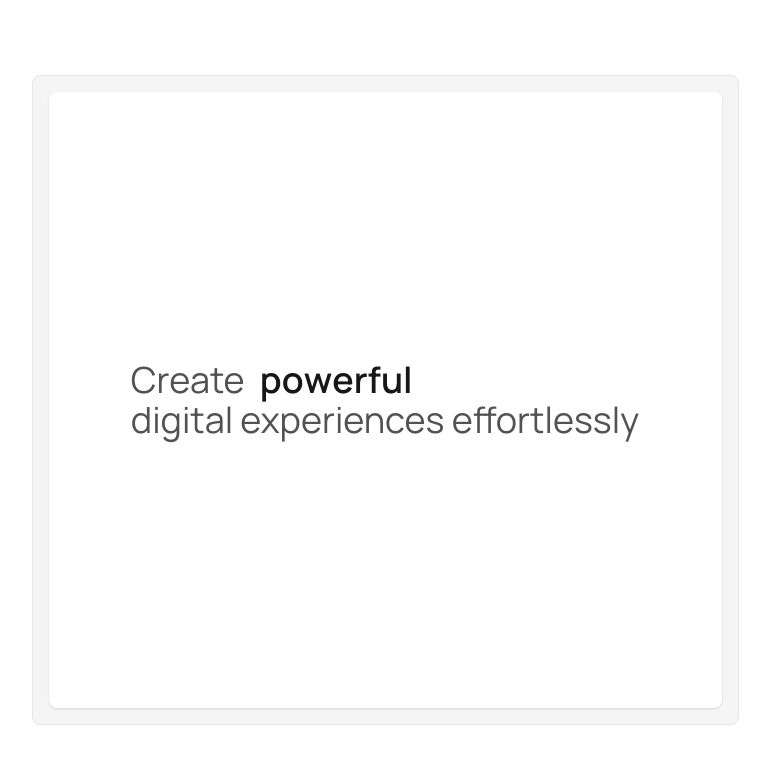
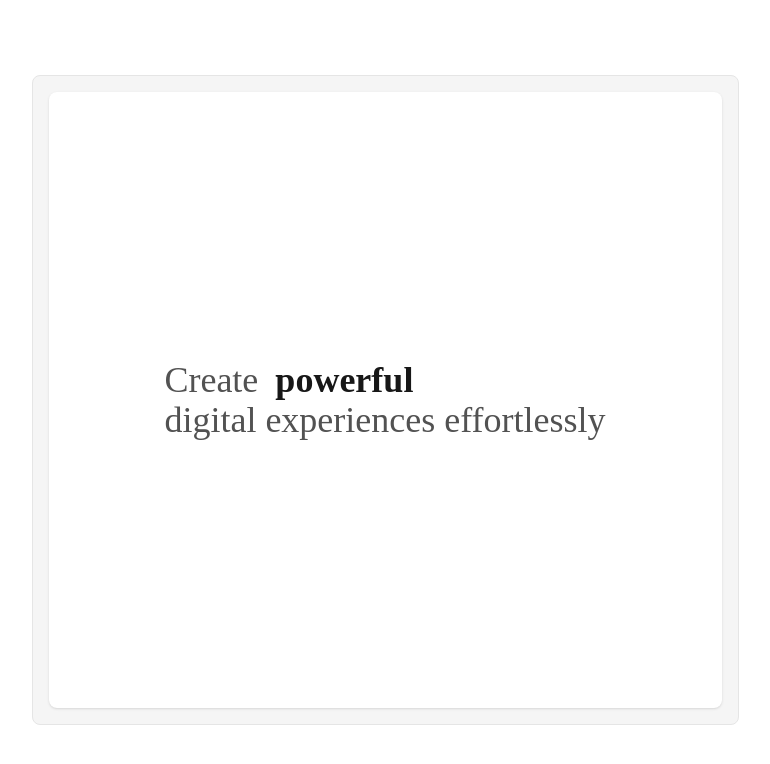
Before and after one commit to veyl-ui/veyl, a Next.js app: page /preview/flip-words in a window 1280 px wide. Shown: the top 764 px of the page, without its empty margins (255-1025 px from the left). Built offline with nearby package versions, Linux system fonts and the light colour scheme.

Commit message:
fix(flip-words): inherit the page font and import its own css

```diff
--- a/src/registry/veyl/flip-words/flip-words.css
+++ b/src/registry/veyl/flip-words/flip-words.css
@@ -1,7 +1,5 @@
-@import url('https://fonts.googleapis.com/css2?family=Manrope:wght@200..800&display=swap');
-
 .flip-words-container {
-  font-family: "Manrope", sans-serif;
+  font-family: var(--flip-words-font, inherit);
   font-optical-sizing: auto;
   perspective: 1000px;
 }
--- a/src/registry/veyl/flip-words/flip-words.tsx
+++ b/src/registry/veyl/flip-words/flip-words.tsx
@@ -3,6 +3,7 @@
 import { useCallback, useEffect, useState } from "react";
 import { AnimatePresence, motion } from "motion/react";
 import { cn } from "@/lib/utils";
+import "./flip-words.css";
 
 export type FlipWordsProps = {
   /** The words to cycle through, in order. */
@@ -55,7 +56,7 @@ export function FlipWords({ words, duration = 3000, className }: FlipWordsProps)
           duration: 0.2,
         }}
         className={cn(
-          "z-10 inline-block relative text-left text-neutral-900 dark:text-neutral-100 px-2 [perspective:1000px]",
+          "flip-words-container z-10 inline-block relative text-left text-neutral-900 dark:text-neutral-100 px-2 [perspective:1000px]",
           className,
         )}
         key={wordIndex}
```
